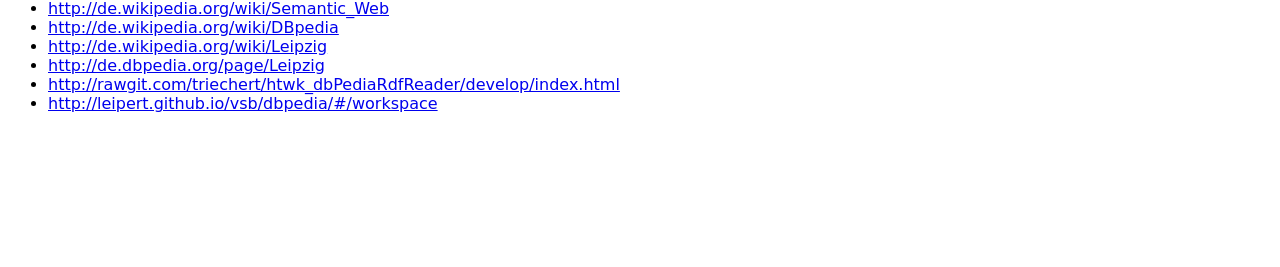
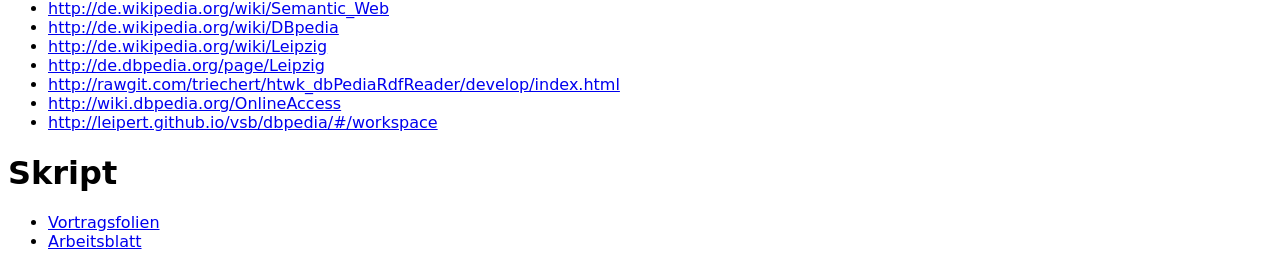
Before and after one commit to triechert/workshop, a plain HTML site: page girlsday2015/index.html in a window 1280 px wide. Shown: the part 596-863 px from the top of the page. Before the commit the page ends 800 px from the top, so only its background shows below. Drawn offline with Linux system fonts and the light colour scheme; a web font is replaced by a local one.

Commit message:
Documents added

```diff
--- a/girlsday2015/index.html
+++ b/girlsday2015/index.html
@@ -28,7 +28,14 @@
 	<li><a href="http://de.wikipedia.org/wiki/Leipzig">http://de.wikipedia.org/wiki/Leipzig</a></li>
 	<li><a href="http://de.dbpedia.org/resource/Leipzig">http://de.dbpedia.org/page/Leipzig</a></li>
 	<li><a href="http://rawgit.com/triechert/htwk_dbPediaRdfReader/develop/index.html">http://rawgit.com/triechert/htwk_dbPediaRdfReader/develop/index.html</a></li>
+	<li><a href="http://wiki.dbpedia.org/OnlineAccess">http://wiki.dbpedia.org/OnlineAccess</a></li>
 	<li><a href="http://leipert.github.io/vsb/dbpedia/#/workspace">http://leipert.github.io/vsb/dbpedia/#/workspace</a></li>
+	</ul>
+
+	<h1>Skript</h1>
+
+	<ul><li><a href="workshop_girlsday.pdf">Vortragsfolien</a></li>
+	<li><a href="girlsday2015.pdf">Arbeitsblatt</a></li>
 	</ul>
     </div>
   </body>
```
Also changed, not shown: 2 other files.
